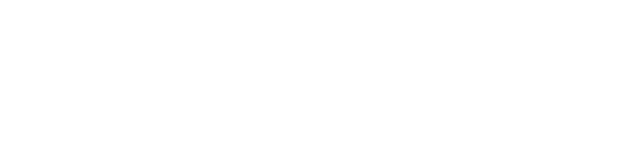
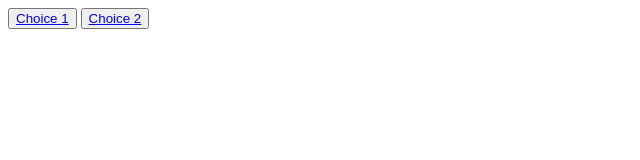
Before and after one commit to BronelL87/LazarB_HenryB_PattonD_Challenge_GroupCYOA_WithStyles, a plain HTML site: page Pages/page2.html in a window 1280 px wide. Shown: the whole page, without its empty margins (0-640 px from the left). Drawn offline with Linux system fonts and the light colour scheme.

Commit message:
added in the choice buttons

```diff
--- a/Pages/page2.html
+++ b/Pages/page2.html
@@ -8,5 +8,15 @@
 </head>
 <body>
 
+    <div>
+        <button>
+            <a href="../Pages/page2choice1.html">Choice 1</a>
+        </button>
+        <button>
+            <a href="../Pages/page2choice2.html">Choice 2</a>
+        </button>
+
+    </div>
+
 </body>
 </html>
```
Also changed, not shown: Pages/page1.html (+6 -0 lines), Pages/page3.html (+10 -0 lines).
